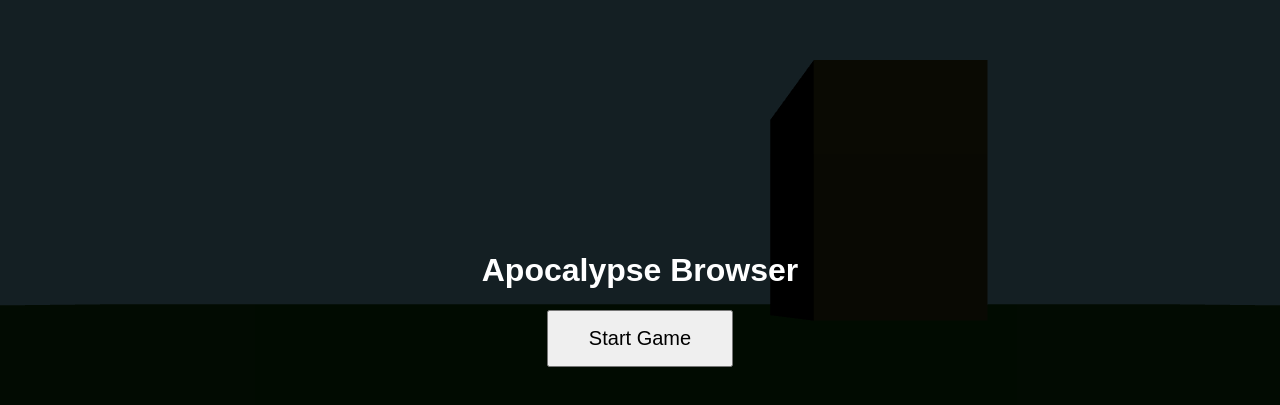
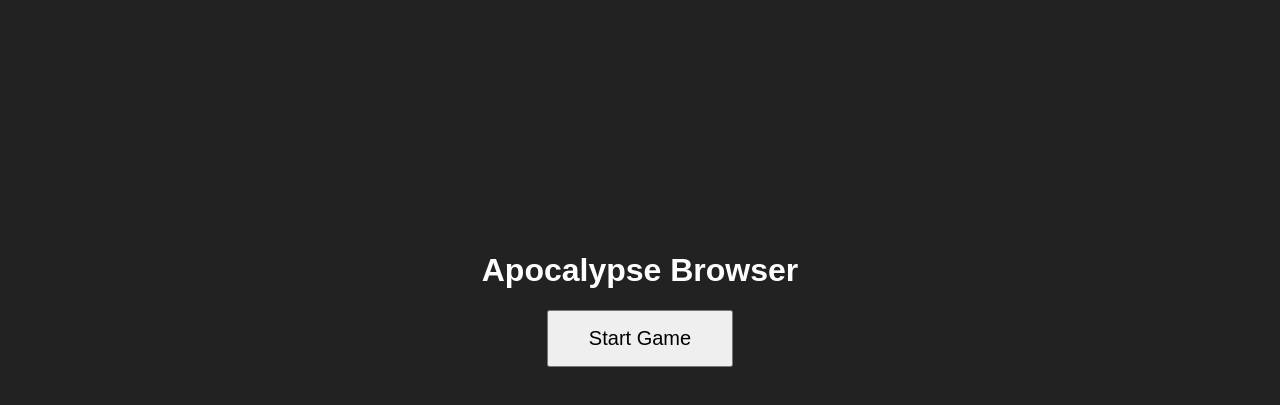
Before and after one commit to blakecrossen2012-a11y/apocalypse-broswer, a website with bundled scripts: page index.html in a window 1280 px wide. Shown: the part 101-506 px from the top of the page. Built offline with nearby package versions, Linux system fonts and the light colour scheme; animation ran at ten frames a second.

Commit message:
Update index.html

```diff
--- a/index.html
+++ b/index.html
@@ -4,23 +4,24 @@
   <meta charset="UTF-8">
   <title>Apocalypse Browser</title>
   <style>
-    body { margin: 0; overflow: hidden; }
+    body { margin:0; overflow:hidden; font-family:sans-serif; background:#000; }
+
     #startMenu {
-      position: absolute;
-      width: 100%;
-      height: 100%;
-      background: rgba(0,0,0,0.85);
-      display: flex;
-      justify-content: center;
-      align-items: center;
-      flex-direction: column;
-      color: white;
-      font-family: Arial;
+      position:absolute;
+      top:0; left:0;
+      width:100%; height:100%;
+      display:flex;
+      flex-direction:column;
+      justify-content:center;
+      align-items:center;
+      background:#222;
+      color:#fff;
     }
+
     button {
-      padding: 15px 40px;
-      font-size: 20px;
-      cursor: pointer;
+      padding:15px 40px;
+      font-size:20px;
+      cursor:pointer;
     }
   </style>
 </head>
@@ -31,7 +32,8 @@
   <button id="startBtn">Start Game</button>
 </div>
 
-<script type="module" src="/main.js"></script>
+<!-- IMPORTANT: removed leading slash -->
+<script type="module" src="./main.js"></script>
 
 </body>
 </html>
```
